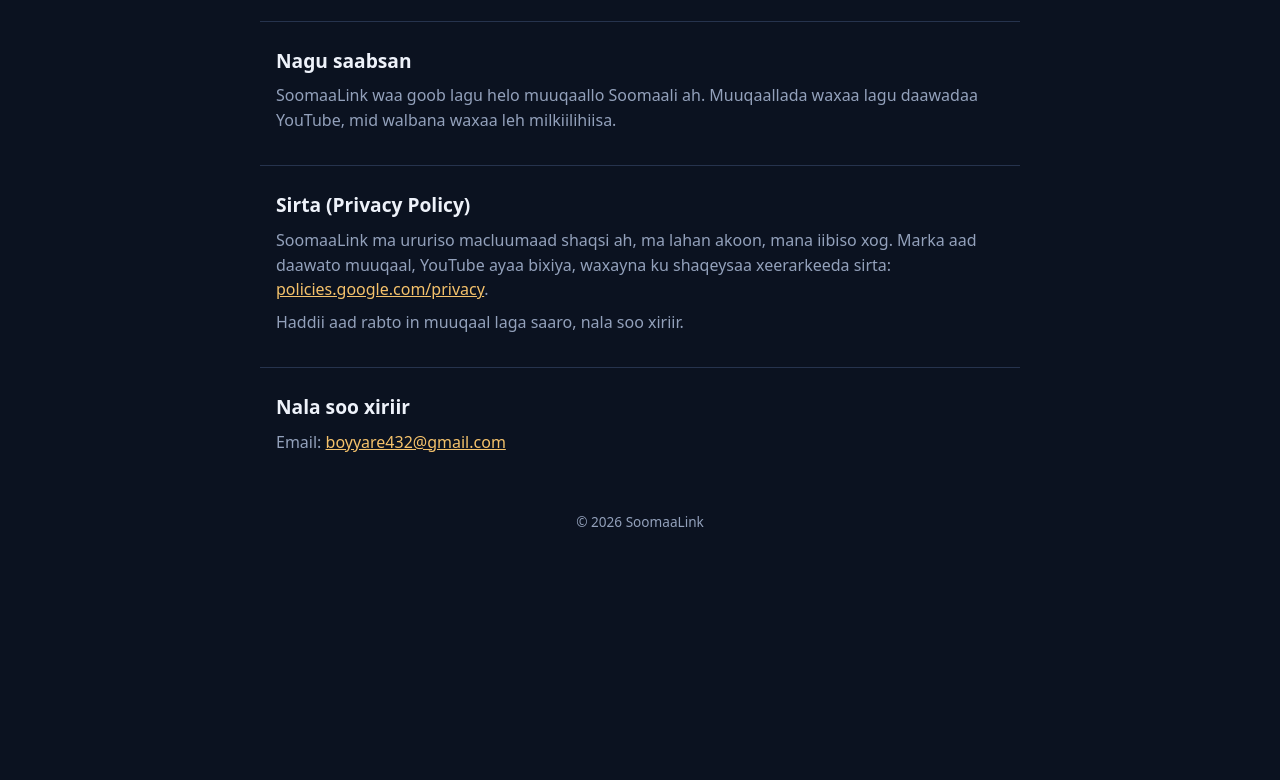
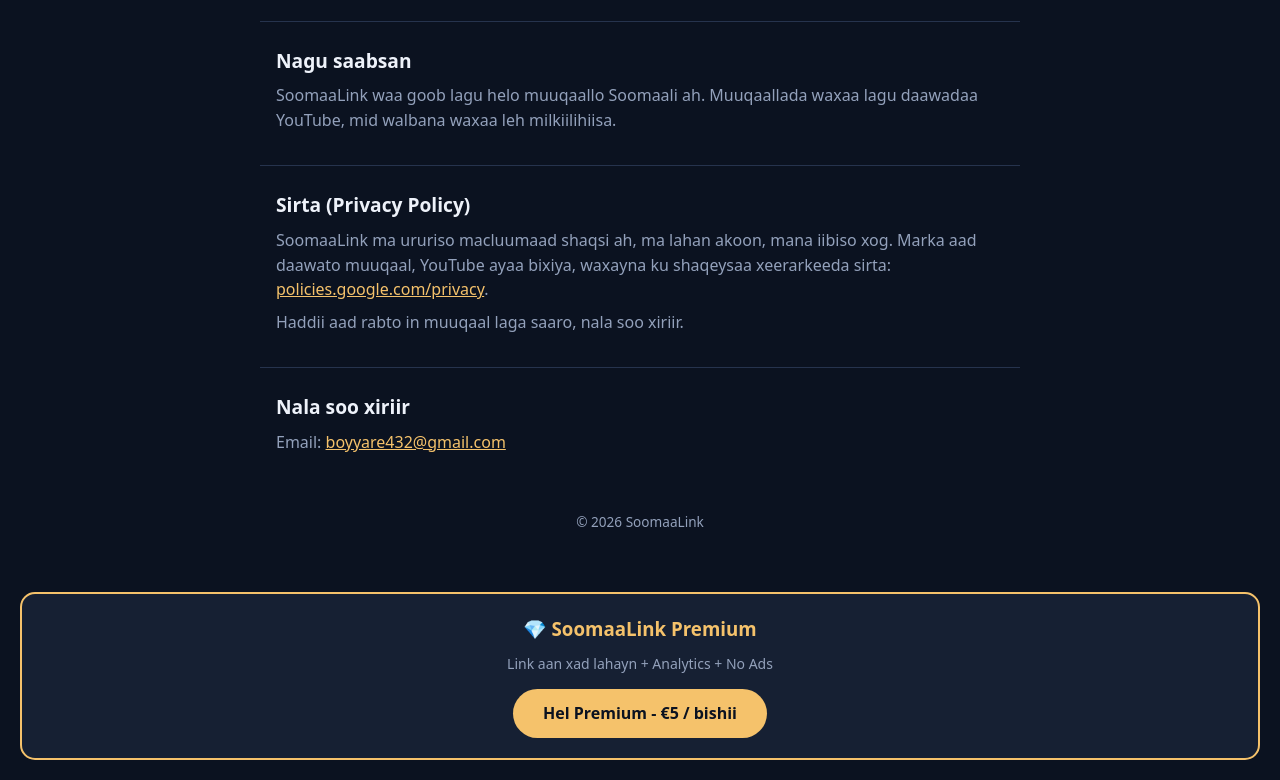
Before and after one commit to Liibojo/soomaalink, a plain HTML site: page index.html in a window 1280 px wide. Shown: the part 493-1273 px from the top of the page. Before the commit the page ends 1065 px from the top, so only its background shows below. Drawn offline with Linux system fonts and the light colour scheme.

Commit message:
Update index.html

```diff
--- a/index.html
+++ b/index.html
@@ -151,3 +151,12 @@ if ("serviceWorker" in navigator) {
 </script>
 </body>
 </html>
+<!-- SOOMAALINK PREMIUM - LACAG BIXINTA -->
+<div style="margin:20px; padding:20px; background:#162033; border:2px solid #f5c26b; border-radius:15px; text-align:center;">
+  <h3 style="color:#f5c26b; margin:0 0 10px 0;">💎 SoomaaLink Premium</h3>
+  <p style="color:#93a1bb; margin:0 0 15px 0; font-size:14px;">Link aan xad lahayn + Analytics + No Ads</p>
+  <a href="https://buy.stripe.com/4gMcMYgFA2dU0S39W800000"
+     style="display:inline-block; background:#f5c26b; color:#0b1220; padding:12px 30px; border-radius:25px; font-weight:bold; text-decoration:none;">
+     Hel Premium - €5 / bishii
+  </a>
+</div>
```
